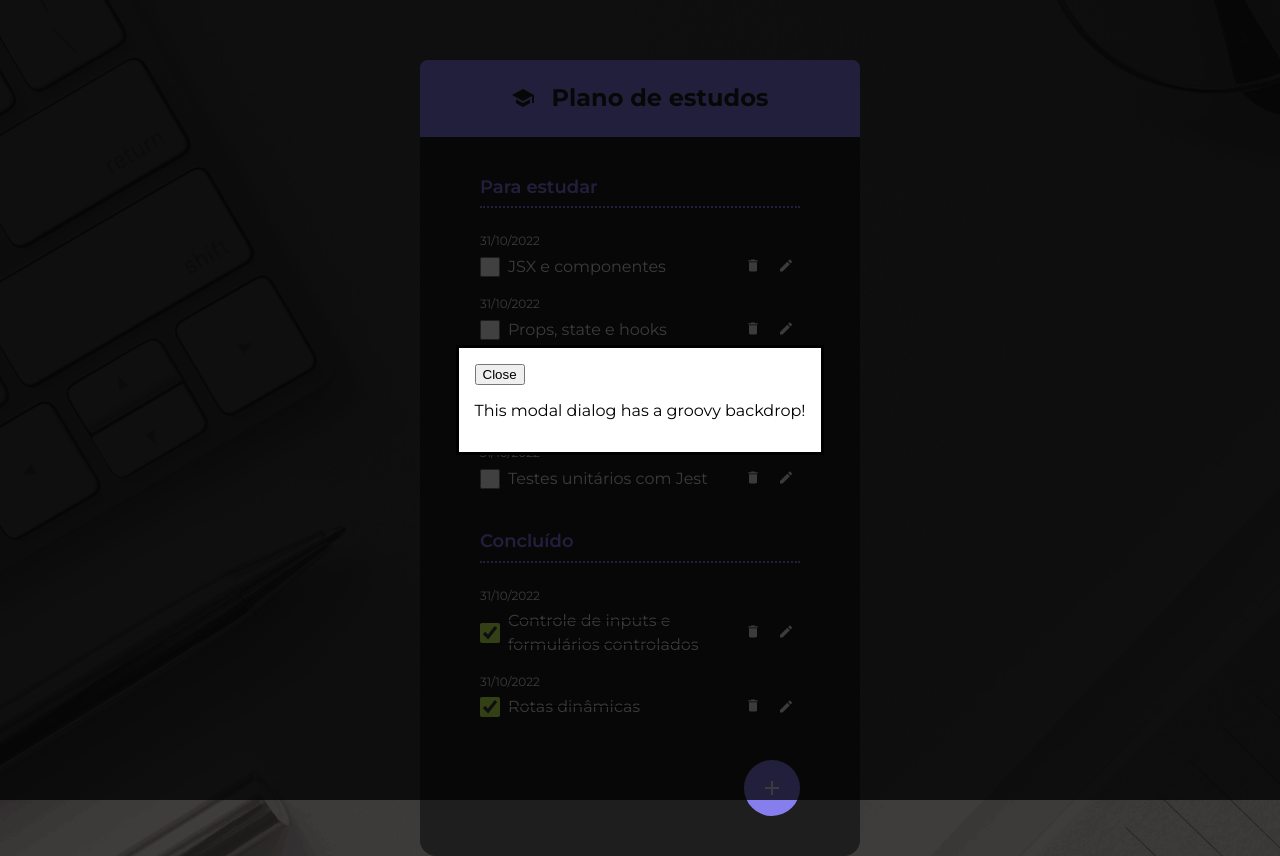
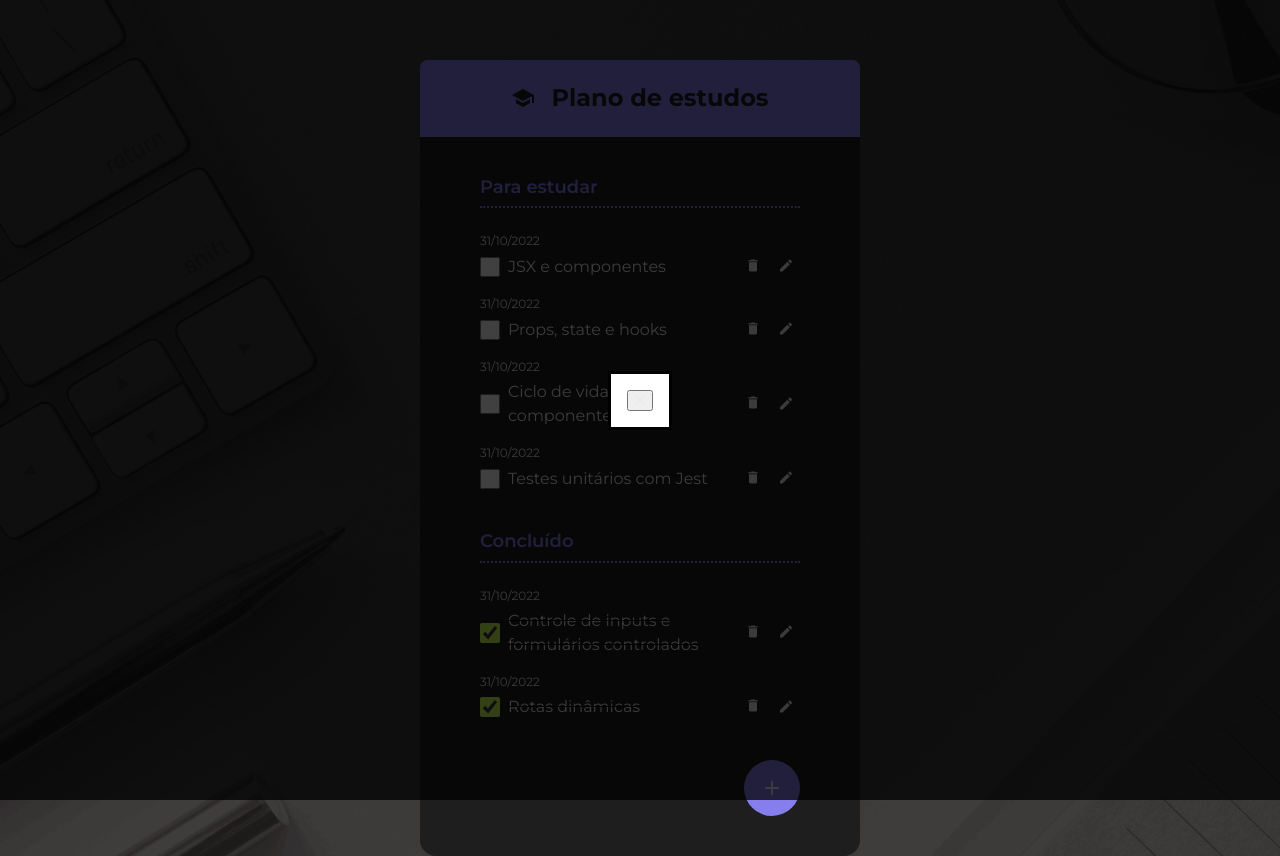
Before and after one commit to jvtrfortunato/todo-list, a React (Vite) app: page / in a window 1280 px wide. Both pictures are taken after a click on the button 772 px from the left and 787 px from the top of the page. Built offline with nearby package versions, Linux system fonts and the light colour scheme.

Commit message:
feat: integra IconClose ao retorno do componente Dialog

```diff
--- a/src/components/Dialog/index.jsx
+++ b/src/components/Dialog/index.jsx
@@ -1,7 +1,8 @@
 import { useEffect, useRef } from "react";
 import "./dialog.style.css";
+import { IconClose } from "../icons";
 
-export function Dialog({ isOpen, onClose }) {
+export function Dialog({ isOpen, onClose, children }) {
   // não deveríamos fazer buscas no DOM desse jeito!
   // const dialog = document.querySelector("dialog");
 
@@ -28,11 +29,17 @@ export function Dialog({ isOpen, onClose }) {
 
   return (
     <>
-      <dialog ref={dialogRef}>
-        <button autoFocus onClick={onClose}>
-          Close
-        </button>
-        <p>This modal dialog has a groovy backdrop!</p>
+      <dialog ref={dialogRef} className="dialog">
+        <div className="btn-close-wrapper">
+          <button
+            autoFocus
+            onClick={onClose}
+            className="btn-close"
+          >
+            <IconClose />
+          </button>
+        </div>
+        {children}
       </dialog>
     </>
   );
```
